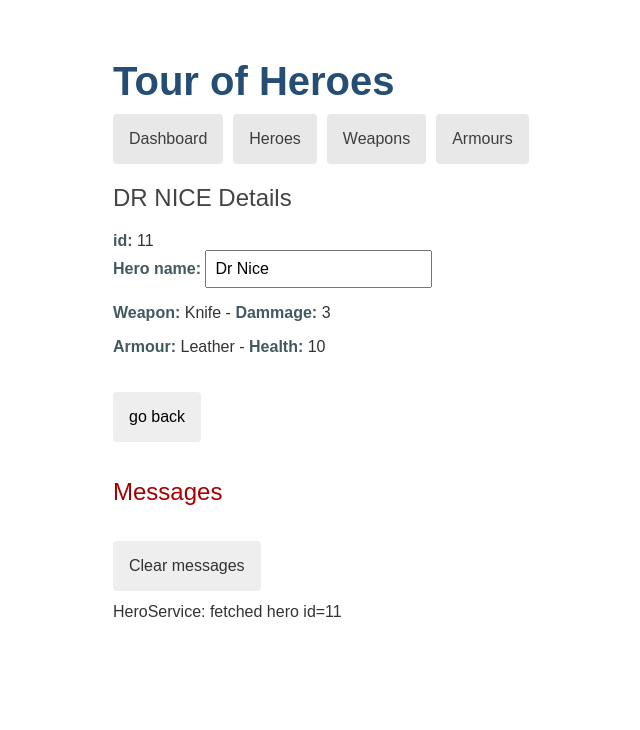
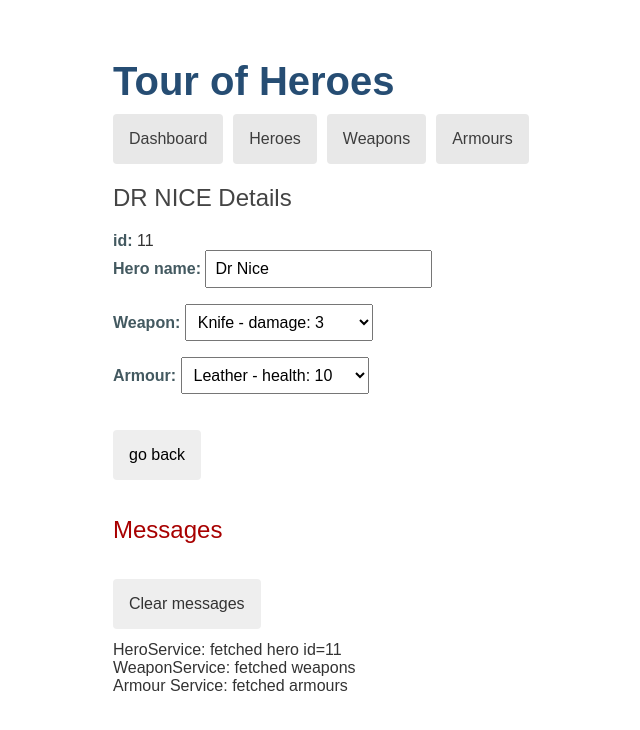
Before and after one commit to Sotatek-PhongHoang/heroes-coding-challenge, an Angular app: page /detail/11 in a window 1280 px wide. Shown: the top 730 px of the page, without its empty margins (27-667 px from the left). Built offline with nearby package versions, Linux system fonts and the light colour scheme.

Commit message:
refactor: Implements update detail hero, weapon, armour

```diff
--- a/src/app/armour/armour-detail/armour-detail.component.html
+++ b/src/app/armour/armour-detail/armour-detail.component.html
@@ -1,7 +1,7 @@
 <div *ngIf="armour">
   <h2>{{armour.name | uppercase}} Details</h2>
   <div><span><b>id: </b></span>{{armour.id}}</div>
-  <p><span><b>Weapon name: </b></span>{{ armour.name }}</p>
-  <p><span><b>Weapon health: </b></span>{{ armour.health }}</p>
+  <p><span><b>Weapon name: </b></span><input id="armour-name" [(ngModel)]="armour.name" placeholder="Armour name"/></p>
+  <p><span><b>Weapon health: </b></span><input id="armour-health" [(ngModel)]="armour.health" type="number" placeholder="Armour health"/></p>
   <button (click)="goBack()">go back</button>
 </div>
--- a/src/app/heroes/hero-detail/hero-detail.component.html
+++ b/src/app/heroes/hero-detail/hero-detail.component.html
@@ -5,7 +5,20 @@
     <label for="hero-name">Hero name: </label>
     <input id="hero-name" [(ngModel)]="hero.name" placeholder="Hero name"/>
   </div>
-  <p><span><b>Weapon: </b></span>{{hero.weapon.name}} - <span><b>Dammage: </b></span>{{hero.weapon.damage}}</p>
-  <p><span><b>Armour: </b></span>{{hero.armour.name}} - <span><b>Health: </b></span>{{hero.armour.health}}</p>
+  <p><span><b>Weapon: </b></span>
+    <select *ngIf="weapons" (change)="changeWeapon($event)" [ngModel]="hero.weapon?.id">
+      <option *ngFor="let weapon of weapons" [value]="weapon.id">
+        <!-- <img [src]="weapon.imageSrc" alt="weapon icon"> -->
+        {{ weapon.name }} - damage: {{ weapon.damage }}
+      </option>
+    </select>
+  </p>
+  <p><span><b>Armour: </b></span>
+    <select *ngIf="armours" (change)="changeArmour($event)" [ngModel]="hero.armour?.id">
+      <option *ngFor="let armour of armours" [value]="armour.id">
+        {{ armour.name }} - health: {{ armour.health }}
+      </option>
+    </select>
+  </p>
   <button (click)="goBack()">go back</button>
 </div>
--- a/src/app/heroes/hero-detail/hero-detail.component.ts
+++ b/src/app/heroes/hero-detail/hero-detail.component.ts
@@ -6,6 +6,11 @@ import { Hero } from '../../core/interface/hero';
 import { HeroService } from '../hero.service';
 import { Subject } from 'rxjs';
 import { takeUntil } from 'rxjs/operators';
+import { WeaponService } from 'src/app/weapon/weapon.service';
+import { Weapon } from 'src/app/core/interface/weapon';
+import { ArmourService } from 'src/app/armour/armour.service';
+import { Armour } from 'src/app/core/interface/armour';
+import { MessageService } from 'src/app/message.service';
 
 @Component({
   selector: 'app-hero-detail',
@@ -14,16 +19,23 @@ import { takeUntil } from 'rxjs/operators';
 })
 export class HeroDetailComponent implements OnInit, OnDestroy {
   hero: Hero | undefined;
+  weapons: Weapon[] | undefined;
+  armours: Armour[] | undefined;
   $unSubscribe = new Subject();
 
   constructor(
-    private route: ActivatedRoute,
-    private heroService: HeroService,
-    private location: Location
+    private readonly route: ActivatedRoute,
+    private readonly heroService: HeroService,
+    private readonly location: Location,
+    private readonly weaponService: WeaponService,
+    private readonly armourService: ArmourService,
+    private readonly messageService: MessageService
   ) {}
 
   ngOnInit(): void {
     this.getHero();
+    this.getWeapons();
+    this.getArmours();
   }
 
   ngOnDestroy(): void {
@@ -40,4 +52,55 @@ export class HeroDetailComponent implements OnInit, OnDestroy {
   goBack(): void {
     this.location.back();
   }
+
+  /**
+   * get weapons list for weapon select
+   */
+   getWeapons(): void {
+    this.weaponService.getWeapons()
+      .pipe(takeUntil(this.$unSubscribe))
+      .subscribe(weapons => this.weapons = weapons);
+  }
+
+  /**
+   * get armours list armour select
+   */
+   getArmours(): void {
+    this.armourService.getArmours()
+    .pipe(takeUntil(this.$unSubscribe))
+    .subscribe((armours: Armour[]) => this.armours = armours);
+  }
+
+  /**
+   * handle change hero weapon
+   * @param e
+   */
+  changeWeapon(e: any) {
+    const id = +e.target.value;
+    const weapon = this.weapons?.find((ele: Weapon) => ele.id === id);
+    this.heroService.updateHero({...this.hero, weapon} as Hero).subscribe((hero: Hero | undefined) => {
+      this.afterHeroUpdated('weapon', hero);
+    });
+  }
+
+  /**
+   * handle change hero armour
+   * @param e
+   */
+   changeArmour(e: any) {
+    const id = +e.target.value;
+    const armour = this.armours?.find((ele: Armour) => ele.id === id);
+    this.heroService.updateHero({...this.hero, armour} as Hero).subscribe((hero: Hero | undefined) => {
+      this.afterHeroUpdated('armour', hero);
+    });
+  }
+
+  afterHeroUpdated(wearable: string, hero: Hero | undefined) {
+    if (hero) {
+      this.hero = hero;
+      this.messageService.add(`Hero Service: Update ${this.hero?.name} ${wearable} success`)
+    } else {
+      this.messageService.add(`Hero Service: Update ${this.hero?.name} ${wearable} error`)
+    }
+  }
 }
--- a/src/app/heroes/hero.service.ts
+++ b/src/app/heroes/hero.service.ts
@@ -3,11 +3,15 @@ import { Observable, of } from 'rxjs';
 import { HEROES } from './mock-heroes';
 import { MessageService } from '../message.service';
 import { Hero } from '../core/interface/hero';
+import { WeaponService } from '../weapon/weapon.service';
+import { ArmourService } from '../armour/armour.service';
 
 @Injectable({ providedIn: 'root' })
 export class HeroService {
 
-  constructor(private messageService: MessageService) { }
+  constructor(
+    private readonly messageService: MessageService
+  ) { }
 
   getHeroes(): Observable<Hero[]> {
     const heroes = of(HEROES);
@@ -26,4 +30,19 @@ export class HeroService {
     }
     return of(hero);
   }
+
+  /**
+   * update hero when change weapon or armour
+   * @param hero: hero updated
+   * @returns
+   */
+  updateHero(hero: Hero): Observable<Hero | undefined> {
+    const index = HEROES.findIndex(h => h.id === hero.id)!;
+    let result;
+    if (index !== -1) {
+      HEROES[index] = hero;
+      result = HEROES[index];
+    }
+    return of(result);
+  }
 }
--- a/src/app/weapon/weapon-detail/weapon-detail.component.html
+++ b/src/app/weapon/weapon-detail/weapon-detail.component.html
@@ -1,7 +1,7 @@
 <div *ngIf="weapon">
   <h2>{{weapon.name | uppercase}} Details</h2>
   <div><span><b>id: </b></span>{{weapon.id}}</div>
-  <p><span><b>Weapon name: </b></span>{{ weapon.name }}</p>
-  <p><span><b>Weapon dammage: </b></span>{{ weapon.damage }}</p>
+  <p><span><b>Weapon name: </b></span><input id="weapon-name" [(ngModel)]="weapon.name" placeholder="Weapon name"/></p>
+  <p><span><b>Weapon dammage: </b></span><input id="weapon-damage" [(ngModel)]="weapon.damage" type="number" placeholder="Armour damage"/></p>
   <button (click)="goBack()">go back</button>
 </div>
--- a/src/styles.css
+++ b/src/styles.css
@@ -80,3 +80,7 @@ input[type="text"] {
   width: 100%;
   padding: .5rem;
 }
+input, select {
+  font-size: 1em;
+  padding: .5rem;
+}
```
